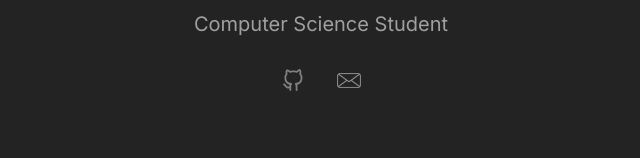
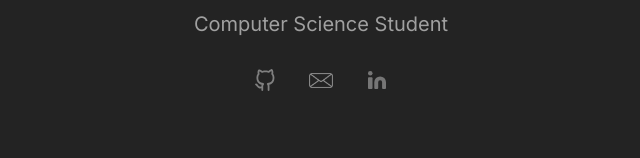
Before and after one commit to antoniosubasic/antonio.subasic.me, a Vue app: page / in a window 1280 px wide. Shown: the part 439-597 px from the top of the page, without its empty margins (319-959 px from the left). Built offline with nearby package versions, Linux system fonts and the light colour scheme; a web font is replaced by a local one.

Commit message:
added LinkedIn to socials

```diff
--- a/src/App.vue
+++ b/src/App.vue
@@ -5,6 +5,7 @@
         occupation="Computer Science Student"
         github="antoniosubasic"
         email="antonio@subasic.me"
+        linkedin="subasicantonio"
     />
     <LocationStamp
         name="Leonding, Austria"
--- a/src/components/ProfileCard.vue
+++ b/src/components/ProfileCard.vue
@@ -26,6 +26,11 @@
                     </div>
                 </transition>
             </div>
+            <div id="linkedin">
+                <a :href="'https://linkedin.com/in/' + linkedin">
+                    <img :src="linkedinIcon" alt="LinkedIn" />
+                </a>
+            </div>
         </div>
     </div>
 </template>
@@ -34,6 +39,7 @@
 import githubIcon from "@/assets/github.svg";
 import emailIcon from "@/assets/email.png";
 import checkmarkIcon from "@/assets/checkmark.png";
+import linkedinIcon from "@/assets/linkedin.svg";
 
 export default {
     name: "ProfileCard",
@@ -42,12 +48,14 @@ export default {
         occupation: String,
         github: String,
         email: String,
+        linkedin: String,
     },
     data() {
         return {
             githubIcon,
             emailIcon,
             checkmarkIcon,
+            linkedinIcon,
             showCopyMessage: false,
         };
     },
@@ -114,7 +122,8 @@ h2 {
     filter: invert(0.5);
 }
 
-#email > a > img {
+#email > a > img,
+#linkedin > a > img {
     filter: invert(0.45);
 }
 
```
Also changed, not shown: src/assets/linkedin.svg (added).
